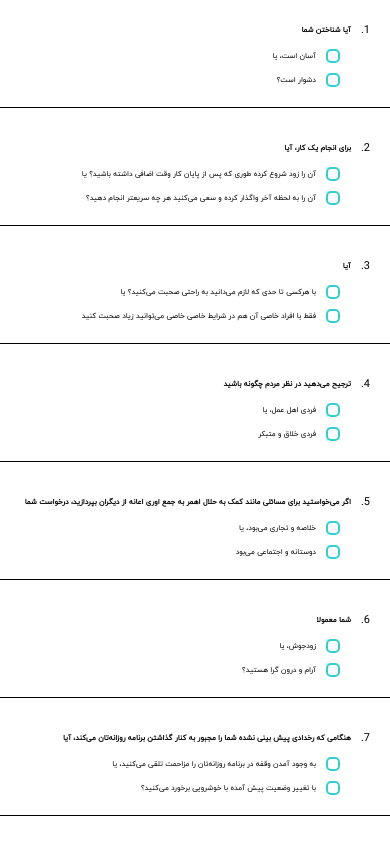
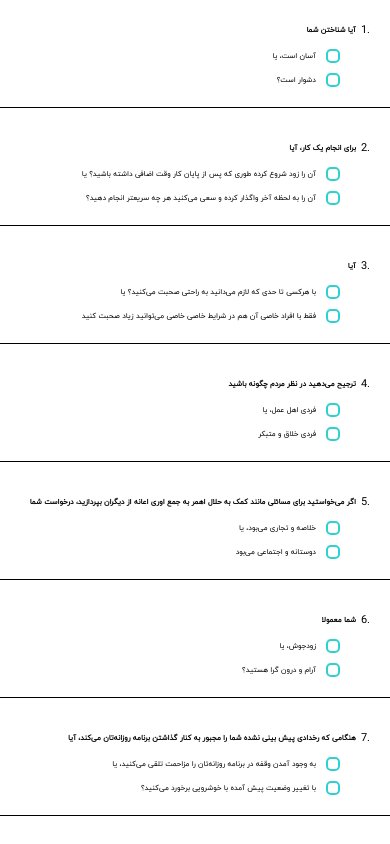
Before and after one commit to Mahdi86ir/Nikaro.Mbti, a React (Vite) app: page / in a window 390 px wide. Shown: the top 844 px of the page. Built offline with nearby package versions, Linux system fonts and the light colour scheme.

Commit message:
Update Question.css

```diff
--- a/src/Question/Question.css
+++ b/src/Question/Question.css
@@ -11,6 +11,7 @@ form{
     gap: 10px;
     align-items: end;
     border-radius: 32px;
+    /* width: 100%; */
 }
 .btn-parent{
     width: 100%;
@@ -27,12 +28,13 @@ form{
 }
 .question{
     width: 100%;
-    height: 40%;
+    height: 45%;
     display: flex;
-    flex-direction: row-reverse;
+    flex-direction: row;
     align-items: center;
-    justify-content: end;
+    justify-content: flex-start;
     gap: 10px;
+    direction: rtl;
 }
 h2{
     font-size: var(--qustion-font--);
@@ -159,6 +161,9 @@ h2{
         width: 7px;
         height: 7px;
     }
+    .question{
+        gap: 5px;
+    }
 }
 @media only screen and (max-width:490px) {
     :root{
@@ -167,3 +172,16 @@ h2{
         --option-font--:1.9vw;
     }
 }
+@media only screen and (max-width:320px) {
+    .question-box{
+        padding: 10px;
+    }
+    .options{
+        padding: 0;
+    }
+    :root{
+        --medium-font--:8px;
+        --qustion-font--:1.9vw;
+        --option-font--:1.9vw;
+    }
+}
```
